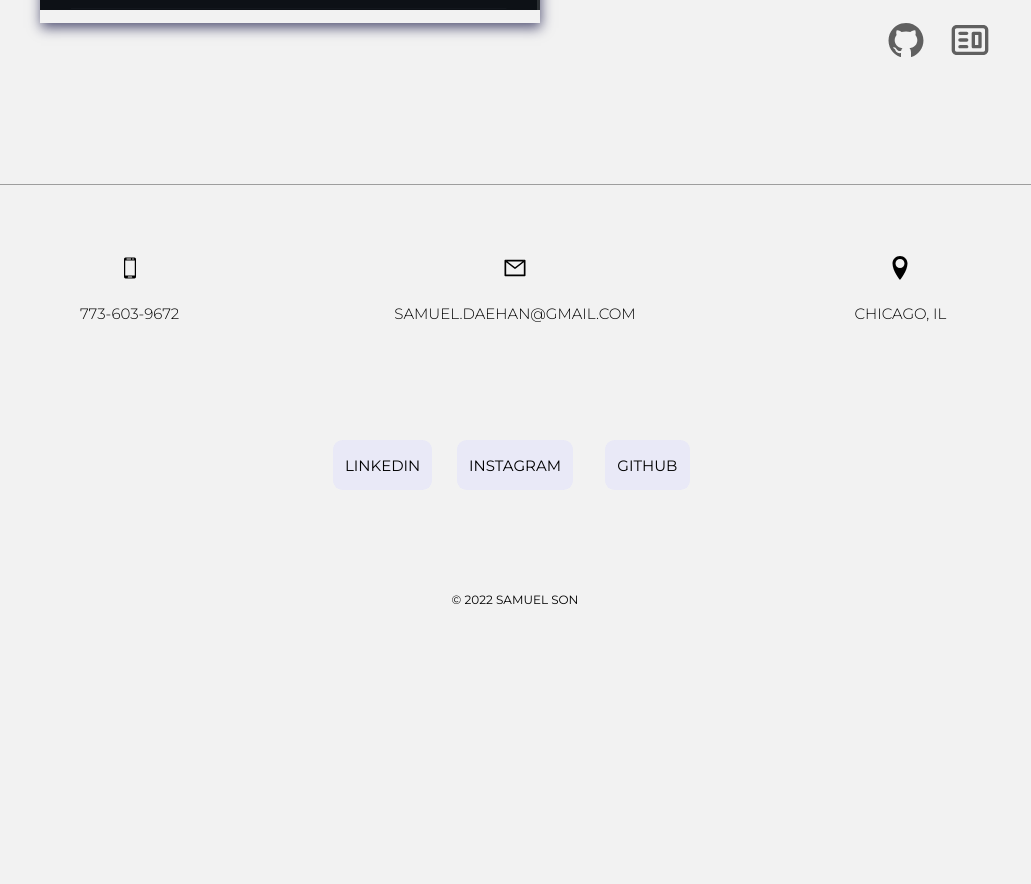
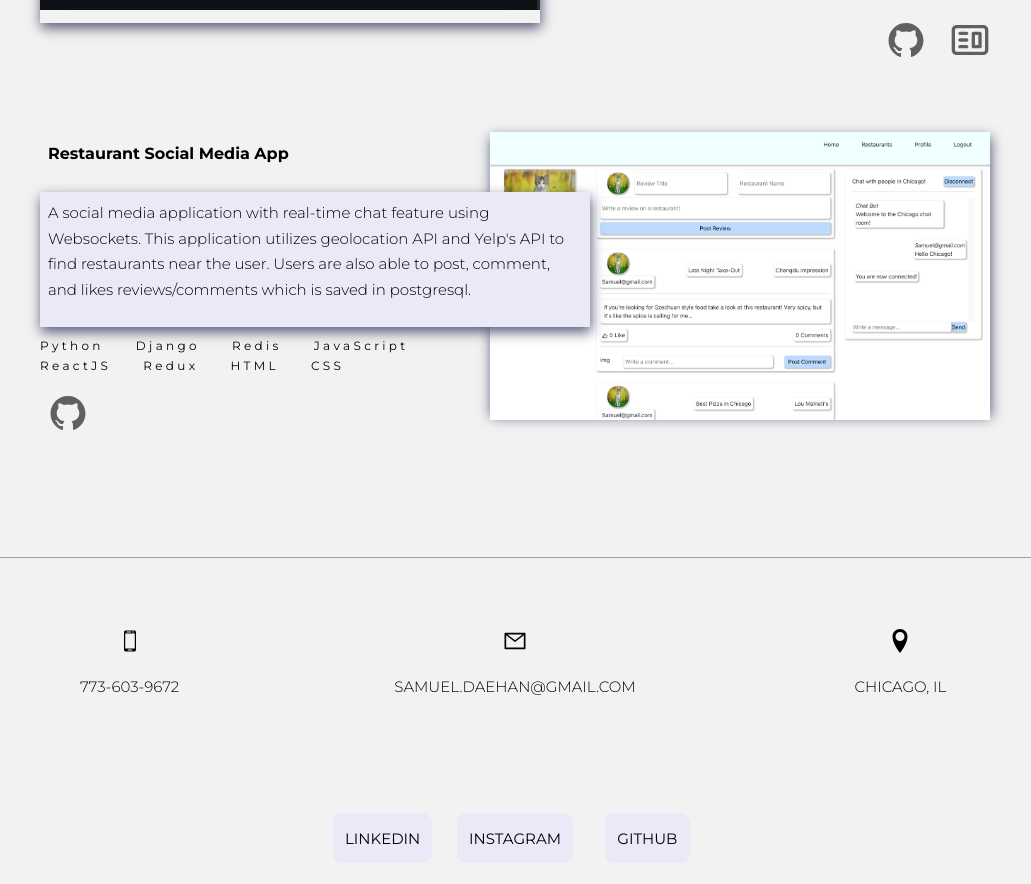
Before and after one commit to Son-Daehan/portfolio_updated, a React (Create React App) app: page / in a window 1280 px wide. Shown: the part 2420-3304 px from the top of the page, without its empty margins (125-1156 px from the left). Before the commit the page ends 3055 px from the top, so only its background shows below. Built offline with nearby package versions, Linux system fonts and the light colour scheme.

Commit message:
new project

```diff
--- a/src/components/featured_projects/FeaturedProjects.jsx
+++ b/src/components/featured_projects/FeaturedProjects.jsx
@@ -1,6 +1,7 @@
 import React from "react";
 import portfolio_img from "../../images/portfolio_img.png";
 import chat_application_img from "../../images/chat_application_img.png";
+import restaurant_app_img from "../../images/restaurant_app_img.png";
 import "./FeaturedProjects.css";
 import { AiFillGithub } from "react-icons/ai";
 import { CgWebsite } from "react-icons/cg";
@@ -97,6 +98,52 @@ const FeaturedProjects = () => {
 					</div>
 				</div>
 			</div>
+			<div className="featured_project_wrapper">
+				<div className="featured_project_left_wrapper">
+					<h3 className="project-title">Restaurant Social Media App</h3>
+					<div>
+						<p className="project-description-container">
+							A social media application with real-time chat feature using
+							Websockets. This application utilizes geolocation API and Yelp's
+							API to find restaurants near the user. Users are also able to
+							post, comment, and likes reviews/comments which is saved in
+							postgresql.
+						</p>
+					</div>
+					<div className="project-additional-container">
+						<div>
+							<ul className="framework-library-used">
+								<li>Python</li>
+								<li>Django</li>
+								<li>Redis</li>
+								<li>JavaScript</li>
+							</ul>
+							<ul className="framework-library-used">
+								<li>ReactJS</li>
+								<li>Redux</li>
+								<li>HTML</li>
+								<li>CSS</li>
+							</ul>
+						</div>
+						<ul className="project-url">
+							<li>
+								<a href="https://github.com/Son-Daehan/travel_app">
+									<AiFillGithub className="project-icon" />
+								</a>
+							</li>
+						</ul>
+					</div>
+				</div>
+				<div className="featured_project_right_wrapper">
+					<a href="https://www.github.com">
+						<img
+							className="featured_project_img"
+							src={restaurant_app_img}
+							alt="portfolio-img"
+						/>
+					</a>
+				</div>
+			</div>
 		</div>
 	);
 };
```
Also changed, not shown: src/images/restaurant_app_img.png (added).
